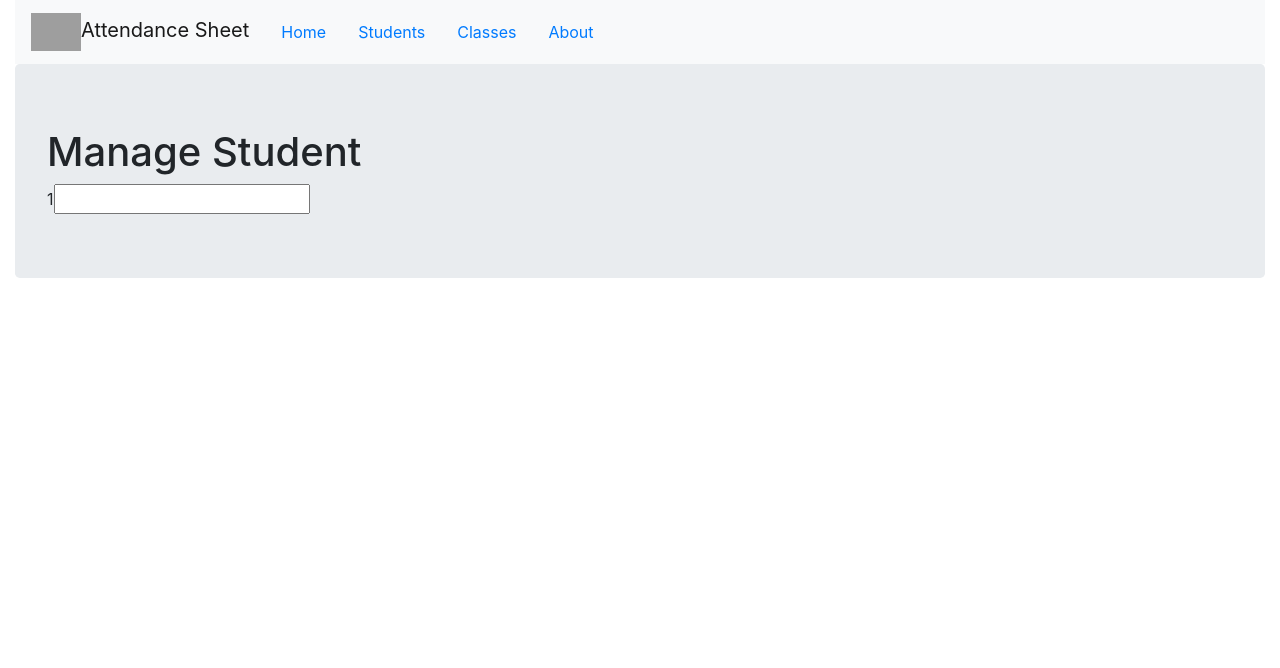
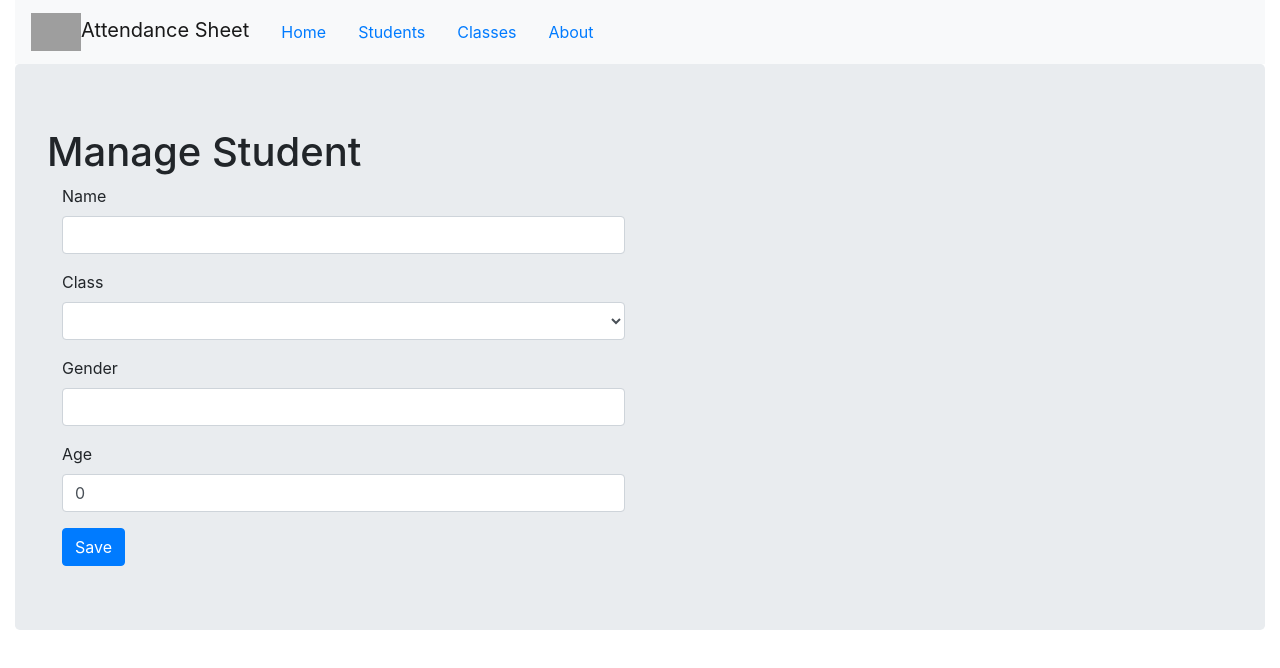
Before and after one commit to vitorfroes/Attendance-Sheet, a React (Create React App) app: page /student/1 in a window 1280 px wide. Shown: the top 668 px of the page. Built offline with nearby package versions, Linux system fonts and the light colour scheme; no server answers; grey boxes are pictures that could not be loaded.

Commit message:
develop form in the ManageStudent and start handle user inputs

```diff
--- a/src/components/App.js
+++ b/src/components/App.js
@@ -17,6 +17,7 @@ const App = () => {
         <Route path="/about" component={AboutPage}></Route>
         <Route path="/students" component={StudentsPage}></Route>
         <Route path="/student/:id" component={ManageStudentPage}></Route>
+        <Route path="/student" component={ManageStudentPage}></Route>
         <Route path="/classes" component={ClassesPage}></Route>
         <Route component={NotFoundPage}></Route>
       </Switch>
--- a/src/components/ManageStudentPage.js
+++ b/src/components/ManageStudentPage.js
@@ -1,23 +1,36 @@
 import React, { useState, useEffect } from "react";
 import { getStudentById } from "../api/studentApi";
+import StudentForm from "./StudentForm";
 
 const ManageStudentPage = props => {
-  const [student, setStudent] = useState(null);
+  const [student, setStudent] = useState({
+    id: null,
+    name: "",
+    gender: "",
+    age: null,
+    classId: null
+  });
+
+  const handleNameChange = event => {
+    const updatedStudent = { ...student, name: event.target.value };
+
+    setStudent(updatedStudent);
+  };
 
   useEffect(() => {
-    getStudentById(props.match.params.id).then(_student => {
-      console.log(_student);
-      setStudent(_student);
-    });
+    if (props.match.params.id) {
+      getStudentById(props.match.params.id).then(_student => {
+        setStudent(_student);
+      });
+    }
   }, [props.match.params.id]);
 
   return (
     <>
       <div className="jumbotron">
         <h1>Manage Student</h1>
-        {props.match.params.id}
 
-        <input type="text"></input>
+        <StudentForm student={student} onNameChange={handleNameChange} />
       </div>
     </>
   );
--- /dev/null
+++ b/src/components/StudentForm.js
@@ -0,0 +1,67 @@
+import React from "react";
+
+const StudentForm = props => {
+  return (
+    <form className="col-lg-6">
+      <div className="form-group">
+        <label htmlFor="name">Name</label>
+        <div className="field">
+          <input
+            id="name"
+            type="text"
+            name="name"
+            className="form-control"
+            value={props.student.name}
+            onChange={props.onNameChange}
+          />
+        </div>
+      </div>
+
+      <div className="form-group">
+        <label htmlFor="class">Class</label>
+        <div className="field">
+          <select
+            id="class"
+            name="classId"
+            value={props.student.classId || ""}
+            className="form-control"
+          >
+            <option value="" />
+            <option value="1">Cordeirinhos</option>
+            <option value="2">LPC</option>
+          </select>
+        </div>
+      </div>
+
+      <div className="form-group">
+        <label htmlFor="Gender">Gender</label>
+        <div className="field">
+          <input
+            type="text"
+            id="gender"
+            name="gender"
+            className="form-control"
+            value={props.student.gender}
+          />
+        </div>
+      </div>
+
+      <div className="form-group">
+        <label htmlFor="Gender">Age</label>
+        <div className="field">
+          <input
+            type="number"
+            id="age"
+            name="age"
+            className="form-control"
+            value={props.student.age || 0}
+          />
+        </div>
+      </div>
+
+      <input type="submit" value="Save" className="btn btn-primary" />
+    </form>
+  );
+};
+
+export default StudentForm;
--- a/src/components/StudentsPage.js
+++ b/src/components/StudentsPage.js
@@ -1,6 +1,7 @@
 import React, { Component } from "react";
 import { getStudents } from "../api/studentApi";
 import StudentsList from "./StudentsList";
+import { Link } from "react-router-dom";
 
 class StudentsPage extends Component {
   constructor(props) {
@@ -23,6 +24,10 @@ class StudentsPage extends Component {
 
         <br></br>
 
+        <Link className="btn btn-primary" to="/student">
+          Add Student
+        </Link>
+
         <StudentsList students={this.state.students} />
       </div>
     );
```
